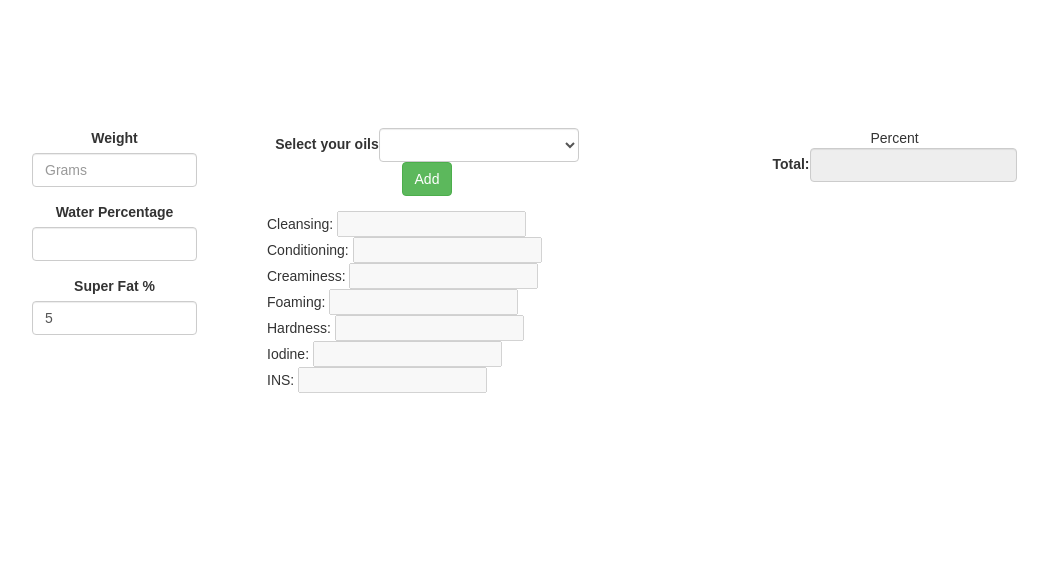
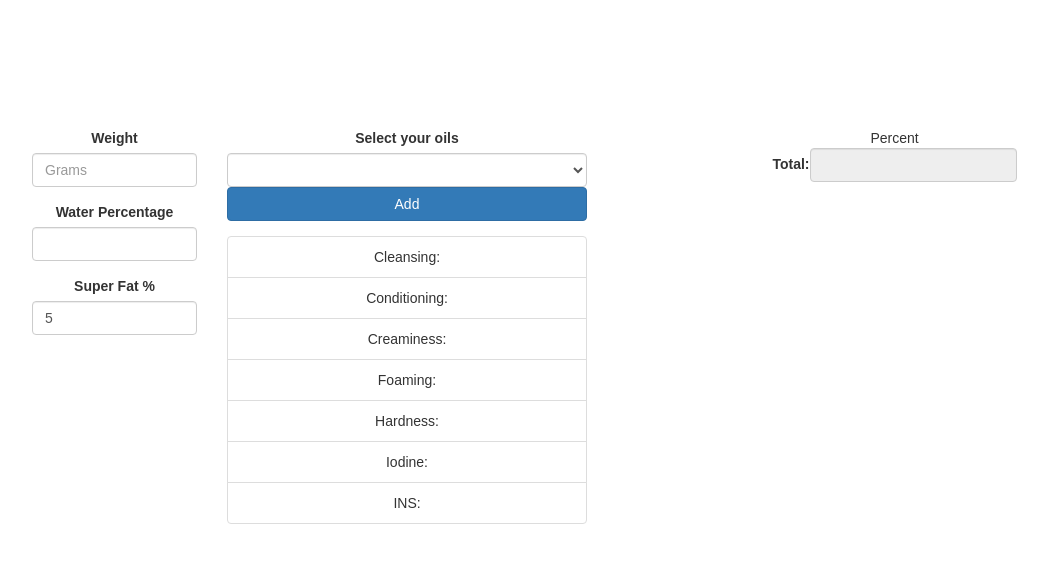
Before and after one commit to austinhansen/soapcalculator, a React (Create React App) app: page / in a window 1280 px wide. Shown: the top 562 px of the page, without its empty margins (38-1086 px from the left). Built offline with nearby package versions, Linux system fonts and the light colour scheme.

Commit message:
use react-bootstrap with OilList

```diff
--- a/package.json
+++ b/package.json
@@ -6,9 +6,10 @@
     "react-scripts": "0.7.0"
   },
   "dependencies": {
+    "bootstrap": "^3.3.7",
     "react": "^15.4.1",
-    "react-dom": "^15.4.1",
-    "bootstrap": "^3.3.7"
+    "react-bootstrap": "^0.30.7",
+    "react-dom": "^15.4.1"
   },
   "scripts": {
     "start": "react-scripts start",
--- a/src/components/OilList.js
+++ b/src/components/OilList.js
@@ -1,5 +1,6 @@
 import React, { Component } from 'react';
 import Oil from './Oil';
+import { Button, FormGroup, FormControl, ControlLabel, ListGroup, ListGroupItem } from 'react-bootstrap';
 
 class OilList extends Component {
   constructor() {
@@ -26,30 +27,30 @@ class OilList extends Component {
   render() {
     return (
       <div>
-        <ul className="list-of-oils">
-          <div className="form-group form-inline">
-            <label>Select your oils</label>
-            <select onChange={this.handleChange} className="form-control" >
+        <form>
+          <FormGroup>
+            <ControlLabel>Select your oils</ControlLabel>
+            <FormControl onChange={this.handleChange} componentClass="select" >
               <option></option>
               {
                 Object
                   .keys(this.props.oils)
                   .map(key => <Oil key={key} index={key} details={this.props.oils[key]}/>)
               }
-            </select>
-            <button onClick={this.handleSubmit} className="btn btn-success">Add</button>
-          </div>
-        </ul>
+            </FormControl>
+            <Button onClick={this.handleSubmit} bsStyle="primary" block >Add</Button>
+          </FormGroup>
+        </form>
 
-        <ul className="oil-properties">
-          <li className="cleansing">Cleansing: <input type="text" disabled value={this.state.selectedOil.cleansing || ''} /></li>
-          <li className="conditioning">Conditioning: <input type="text" disabled value={this.state.selectedOil.conditioning || ''} /></li>
-          <li className="creaminess">Creaminess: <input type="text" disabled value={this.state.selectedOil.creaminess || ''} /></li>
-          <li className="foaming">Foaming: <input type="text" disabled value={this.state.selectedOil.foaming || ''} /></li>
-          <li className="hardness">Hardness: <input type="text" disabled value={this.state.selectedOil.hardness || ''} /></li>
-          <li className="iodine">Iodine: <input type="text" disabled value={this.state.selectedOil.iodine || ''} /></li>
-          <li className="INS">INS: <input type="text" disabled value={this.state.selectedOil.INS || ''} /></li>
-        </ul>
+        <ListGroup>
+          <ListGroupItem>Cleansing: {this.state.selectedOil.cleansing || ''}</ListGroupItem>
+          <ListGroupItem>Conditioning: {this.state.selectedOil.conditioning || ''}</ListGroupItem>
+          <ListGroupItem>Creaminess: {this.state.selectedOil.creaminess || ''}</ListGroupItem>
+          <ListGroupItem>Foaming: {this.state.selectedOil.foaming || ''}</ListGroupItem>
+          <ListGroupItem>Hardness: {this.state.selectedOil.hardness || ''}</ListGroupItem>
+          <ListGroupItem>Iodine: {this.state.selectedOil.iodine || ''}</ListGroupItem>
+          <ListGroupItem>INS: {this.state.selectedOil.INS || ''}</ListGroupItem>
+        </ListGroup>
       </div>
     );
   }
```
